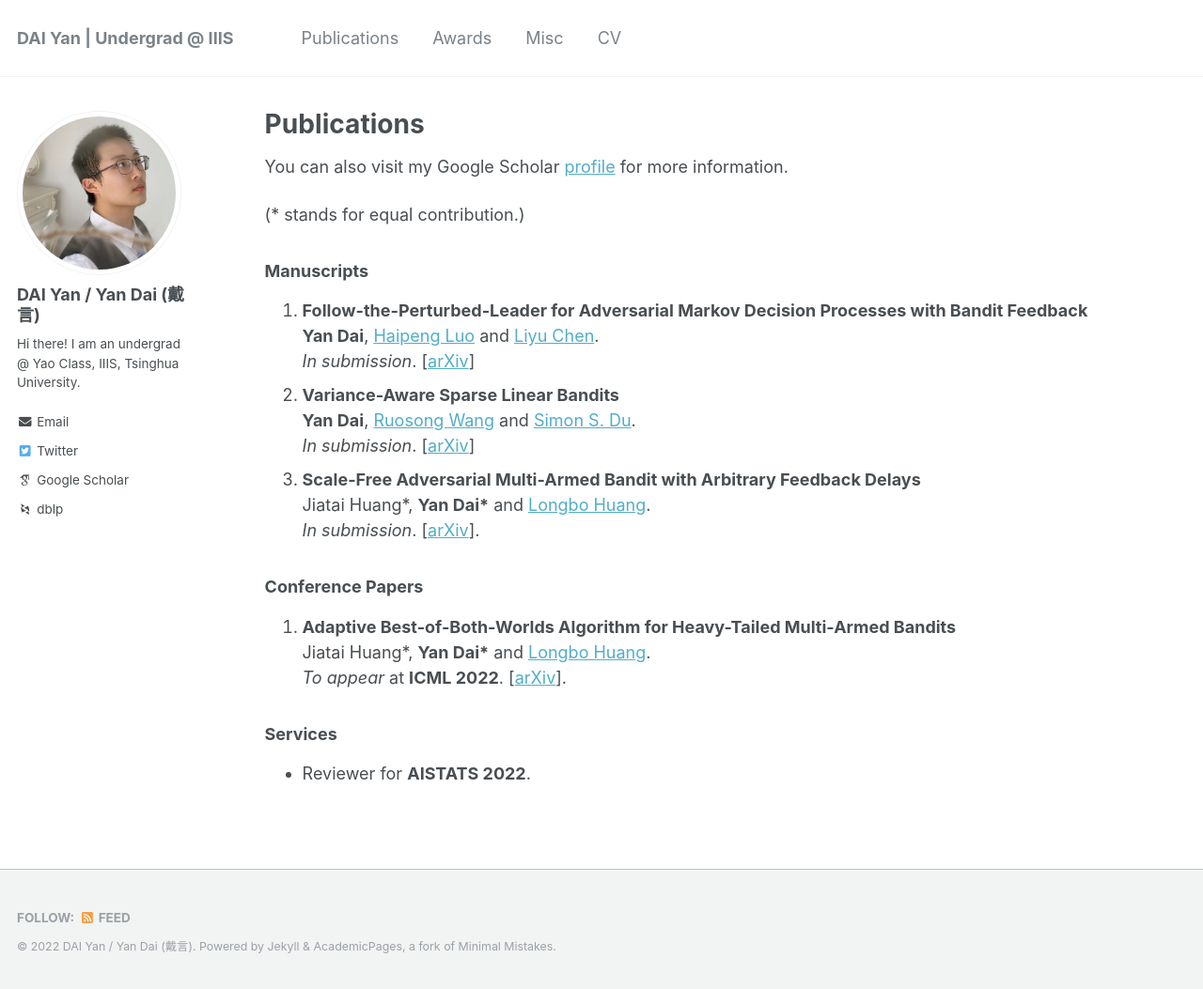
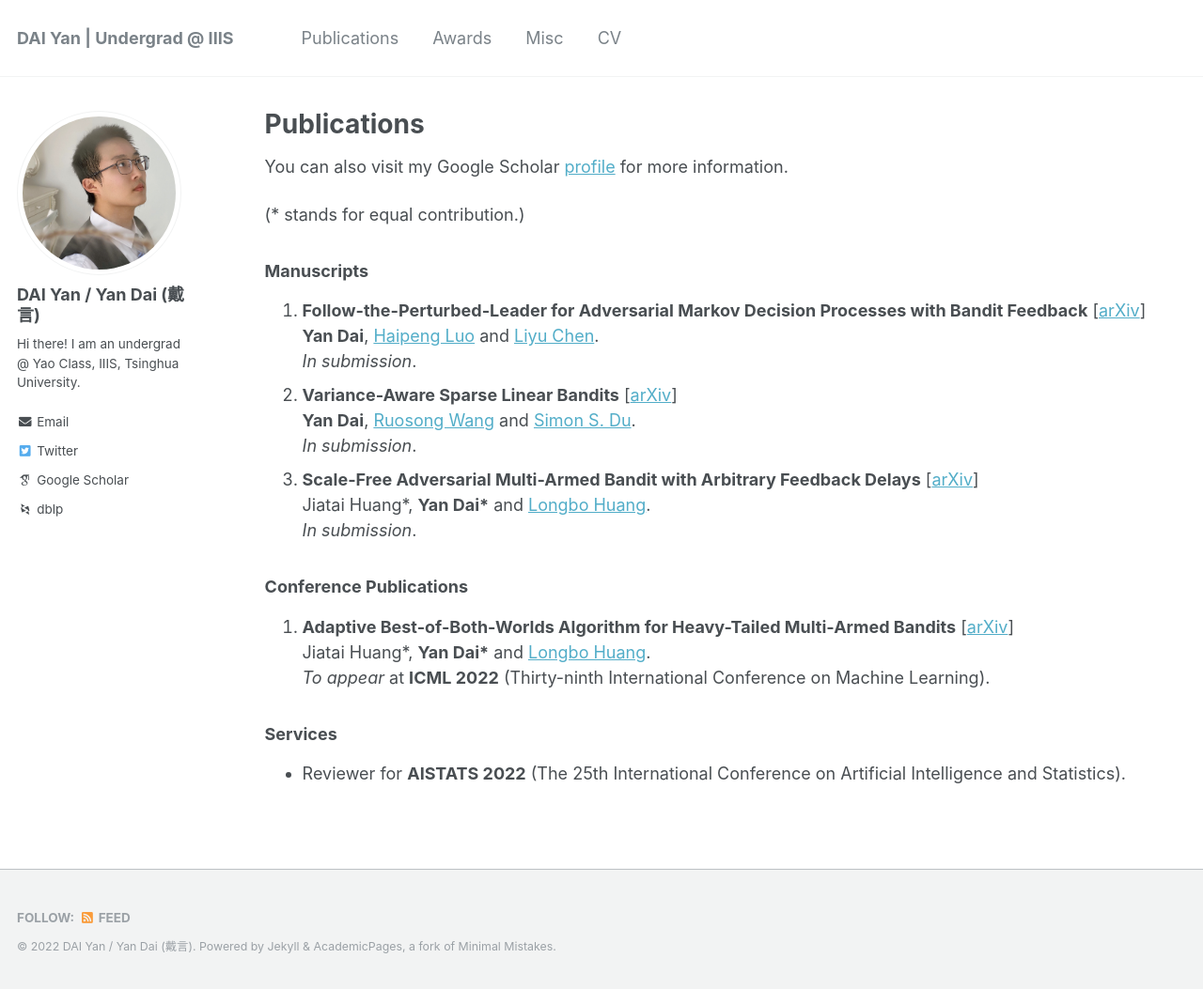
Before and after one commit to yandaichn/yandaichn.github.io, a Jekyll site: the page built from _pages/publications.md, in a window 1280 px wide and 1053 px high. Shown: the whole window at 94% size. Built offline with Jekyll 4.4.1, drawn with Linux system fonts in a browser that asks for light colours; some web fonts are replaced.

Commit message:
publications

```diff
--- a/_pages/publications.md
+++ b/_pages/publications.md
@@ -11,21 +11,21 @@ You can also visit my Google Scholar [profile](https://scholar.google.com/citati
 
 ### Manuscripts
 
-1. **Follow-the-Perturbed-Leader for Adversarial Markov Decision Processes with Bandit Feedback**
+1. **Follow-the-Perturbed-Leader for Adversarial Markov Decision Processes with Bandit Feedback**  \[[arXiv](https://arxiv.org/abs/2205.13451)\]
 **Yan Dai**, [Haipeng Luo](https://haipeng-luo.net/) and [Liyu Chen](https://lchenat.github.io/).
-*In submission*. \[[arXiv](https://arxiv.org/abs/2205.13451)\]
-1. **Variance-Aware Sparse Linear Bandits**
+*In submission*.
+1. **Variance-Aware Sparse Linear Bandits** \[[arXiv](https://arxiv.org/abs/2205.13450)\]
 **Yan Dai**, [Ruosong Wang](https://www.cs.cmu.edu/~ruosongw/) and [Simon S. Du](https://simonshaoleidu.com/).
-*In submission*. \[[arXiv](https://arxiv.org/abs/2205.13450)\]
-1. **Scale-Free Adversarial Multi-Armed Bandit with Arbitrary Feedback Delays**
+*In submission*.
+1. **Scale-Free Adversarial Multi-Armed Bandit with Arbitrary Feedback Delays** \[[arXiv](https://arxiv.org/abs/2110.13400)\]
 Jiatai Huang\*, **Yan Dai\*** and [Longbo Huang](https://people.iiis.tsinghua.edu.cn/~huang/).
-*In submission*. \[[arXiv](https://arxiv.org/abs/2110.13400)\].
+*In submission*.
 
-### Conference Papers
+### Conference Publications
 
-1. **Adaptive Best-of-Both-Worlds Algorithm for Heavy-Tailed Multi-Armed Bandits**
+1. **Adaptive Best-of-Both-Worlds Algorithm for Heavy-Tailed Multi-Armed Bandits** \[[arXiv](https://arxiv.org/abs/2201.11921)\]
 Jiatai Huang\*, **Yan Dai\*** and [Longbo Huang](https://people.iiis.tsinghua.edu.cn/~huang/).
-*To appear* at **ICML 2022**. \[[arXiv](https://arxiv.org/abs/2201.11921)\].
+*To appear* at **ICML 2022** (Thirty-ninth International Conference on Machine Learning).
 
 ### Services
-* Reviewer for **AISTATS 2022**.
+* Reviewer for **AISTATS 2022** (The 25th International Conference on Artificial Intelligence and Statistics).
```
